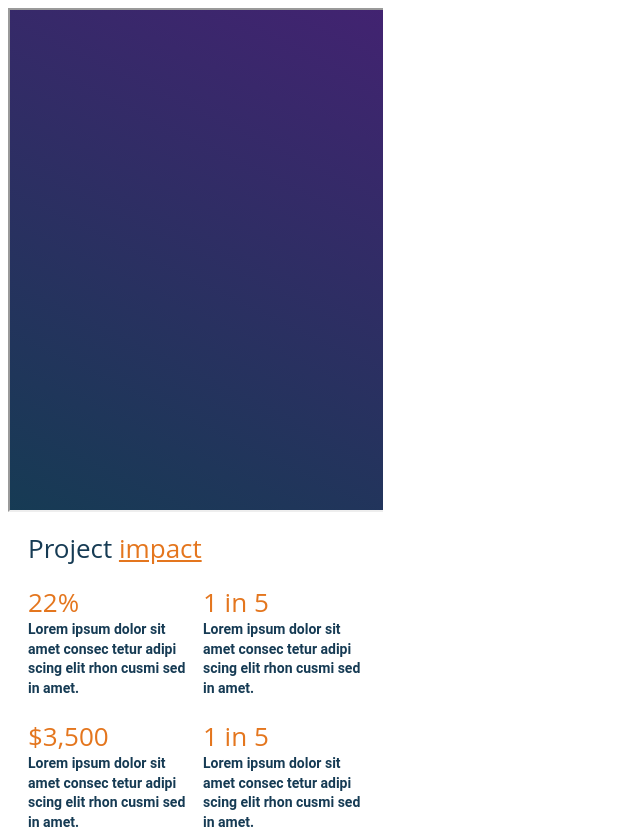
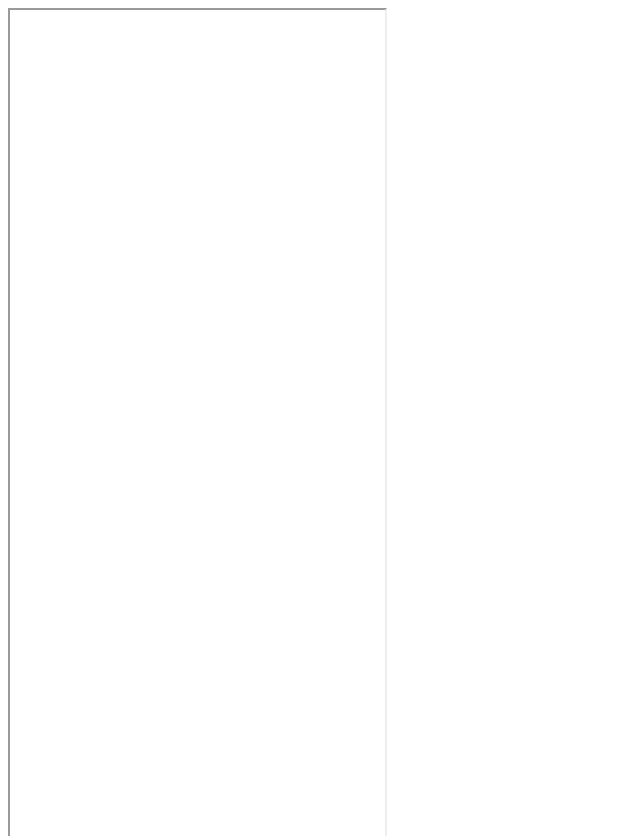
Before and after one commit to AtlasJay1/detail-page-iframe, a website built with Parcel: page index.html in a window 1280 px wide. Shown: the top 836 px of the page, without its empty margins (0-640 px from the left). Built offline with nearby package versions, Linux system fonts and the light colour scheme; files whose address does not match are found by name.

Commit message:
Update index.html

```diff
--- a/index.html
+++ b/index.html
@@ -28,9 +28,7 @@
   <body onload="onLoadFunction()">
     <div class="borrowers-page">
       <div class="frame-group">
-        <div class="nav-parent">
-          <iframe id="iFrame1" width="100%" height="500px" title="iFrame"></iframe>
-        </div>
+        <iframe id="iFrame1" width="100%" height="1100px" title="iFrame"></iframe>
         <div class="project-impact-parent">
           <div class="project-impact">
             <span>Project </span><span class="impact">impact</span>
```
